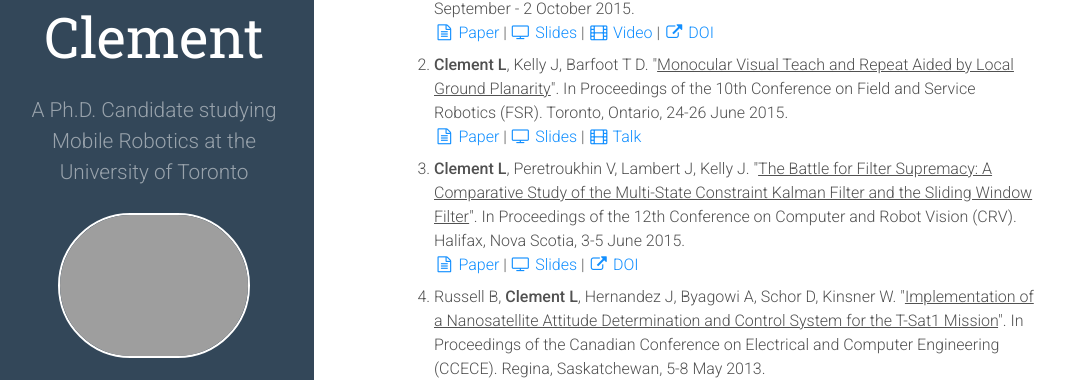
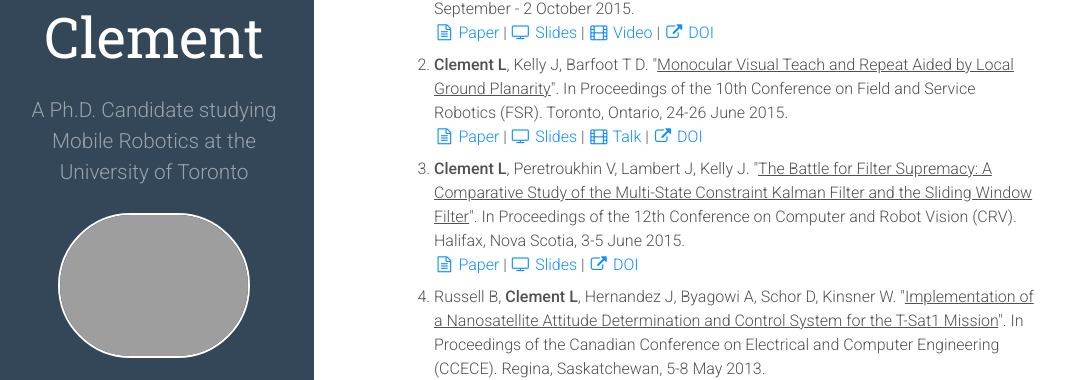
Before and after one commit to leeclemnet/leeclemnet.github.io, a Jekyll site: the page built from publications.md, in a window 1280 px wide and 900 px high, scrolled down 364 px. Shown: the part 133-513 px from the top of the window, without its empty margins (6-1071 px from the left). Built offline with Jekyll 4.4.1, drawn with Linux system fonts in a browser that asks for light colours; nearby versions of some CDN libraries.

Commit message:
Added DOI for FSR paper

```diff
--- a/publications.md
+++ b/publications.md
@@ -31,6 +31,7 @@ My current research focus is on improving the robustness of visual navigation al
 <a href="{{ site.url }}/assets/docs/fsr2015_monoVTR_paper.pdf"><i class="fa fa-file-text-o fa-fw"></i> Paper</a>
 | <a href="{{ site.url }}/assets/docs/fsr2015_monoVTR_slides.pdf"><i class="fa fa-television fa-fw"></i> Slides</a>
 | <a href="https://youtu.be/FU6KeWgwrZ4"><i class="fa fa-film fa-fw"></i> Talk</a>
+| <a href="http://dx.doi.org/10.1007/978-3-319-27702-8_36"><i class="fa fa-external-link fa-fw"></i> DOI</a>
 </li>
 
 <li> <b>Clement L</b>, Peretroukhin V, Lambert J, Kelly J. "<u>The Battle for Filter Supremacy: A Comparative Study of the Multi-State Constraint Kalman Filter and the Sliding Window Filter</u>". In Proceedings of the 12th Conference on Computer and Robot Vision (CRV). Halifax, Nova Scotia, 3-5 June 2015.<br/>
```
